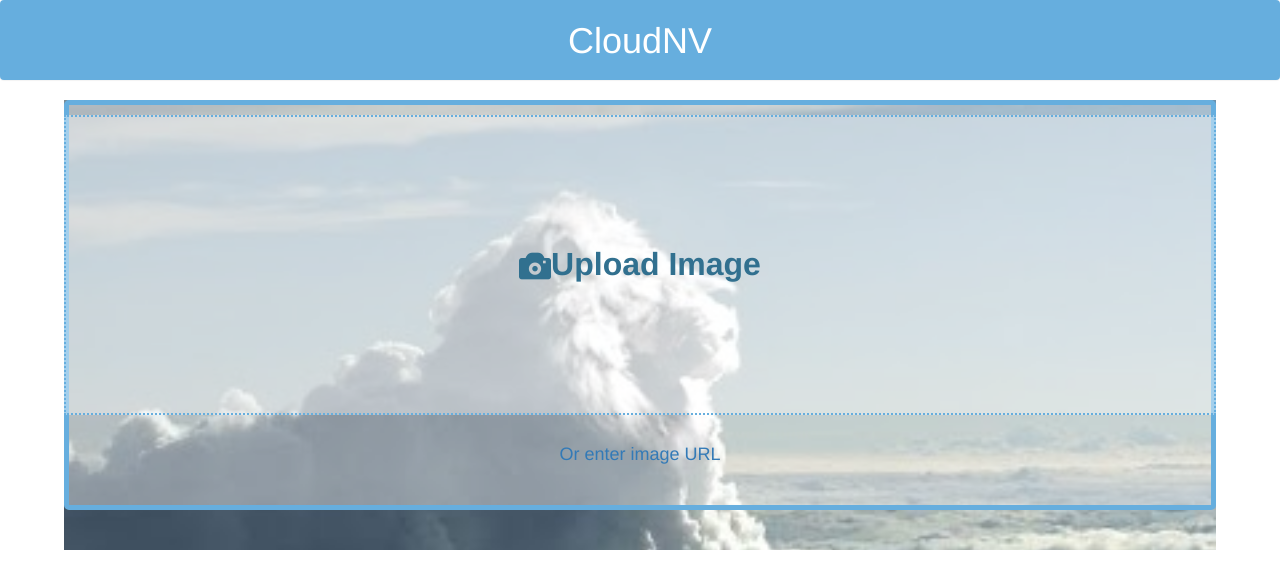
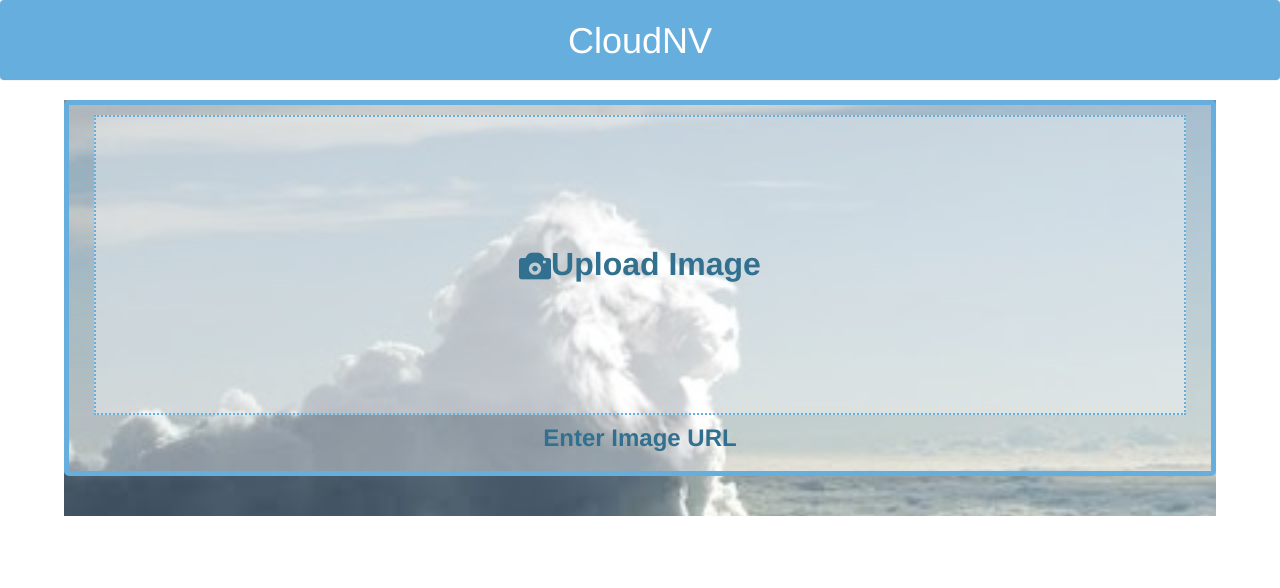
Before and after one commit to akeimach/cloudnv, a plain HTML site: page index.html in a window 1280 px wide. Drawn offline with nearby package versions, Linux system fonts and the light colour scheme.

Commit message:
fixed up dom and removes description when new image displayed

```diff
--- a/assets/css/style.css
+++ b/assets/css/style.css
@@ -18,6 +18,19 @@
     border-radius: .5rem;
     padding: 1rem;
     background-color: rgba(255,255,255,0.4);
+}
+
+.toggle {
+    text-decoration: none;
+    color: #31708f;
+    font-size: 24px;
+    font-weight: 600;
+}
+
+.toggle:hover {
+    text-decoration: none;
+    color: #173848;
+    font-weight: 700;
 }
 
 .panel {
--- a/assets/javascript/imgur.js
+++ b/assets/javascript/imgur.js
@@ -152,6 +152,7 @@ function displayPic(picture) {
   $("#displayImage").attr("src", picture);
   $("#displayImage").removeClass("hidden");
   $("#drag").removeClass("uploadWanted");
+  $("#cloudDesc").empty();
 }
 
 function orientDisplayPic(picture, orientation) {
--- a/index.html
+++ b/index.html
@@ -16,9 +16,8 @@
         <h1>CloudNV</h1>
     </div>
     <div class="container-fluid">
-        <div class="row">
-            <div class = "col-md-12 customBox">
-                <div class="row">
+        <div class="row customBox">
+            <div class = "col-md-12 ">
                     <img id="displayImage" class="imageCloud hidden">
                     <div id="drag" class="drag uploadWanted">
                         <input id="uploadBtn" name="uploadBtn" type="file" class="upload" accept="image/*">
@@ -27,10 +26,8 @@
                             <span id="uploadText">Upload Image</span>
                         </label>
                     </div>
-                </div>
-                <div class="row">
                     <div class="col-md-4 col-md-offset-4" align="center">
-                        <a data-toggle="collapse" href="#open-url" aria-expanded="false" aria-controls="open-url"><h4>Or enter image URL</h4></a>
+                        <a class="toggle" data-toggle="collapse" href="#open-url" aria-expanded="false" aria-controls="open-url"><h4 class="toggle">Enter Image URL</h4></a>
                         <div class="collapse" id="open-url">
                             <form class="link-form">
                                 <input type="text" name="Image-URL" id="image-url" placeholder="Image URL" value="">
@@ -38,7 +35,6 @@
                             </form>
                         </div>
                     </div>
-                </div>
             </div>
         </div>
         <div class="row">
```
